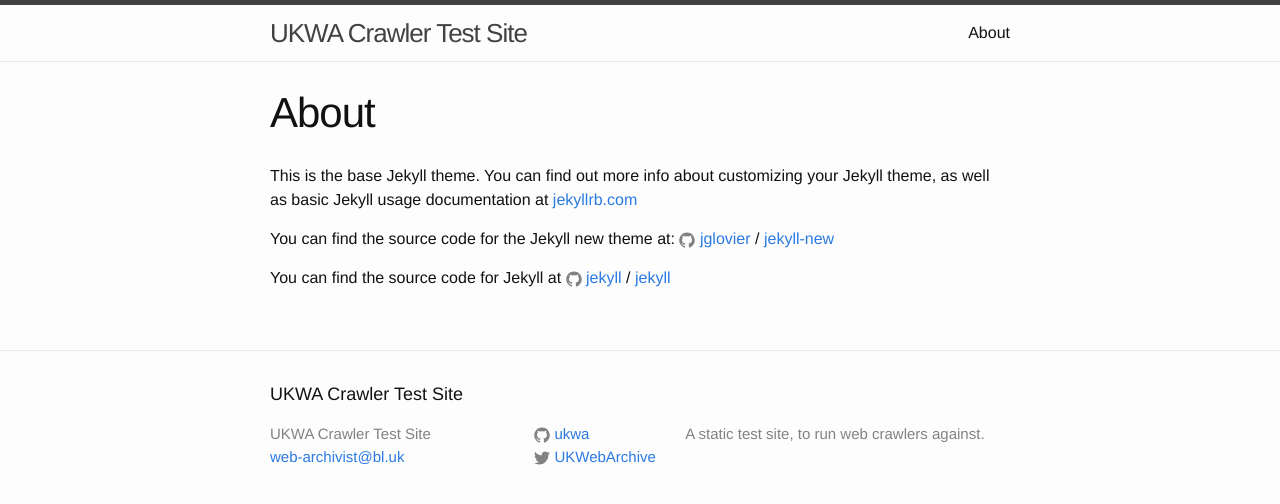
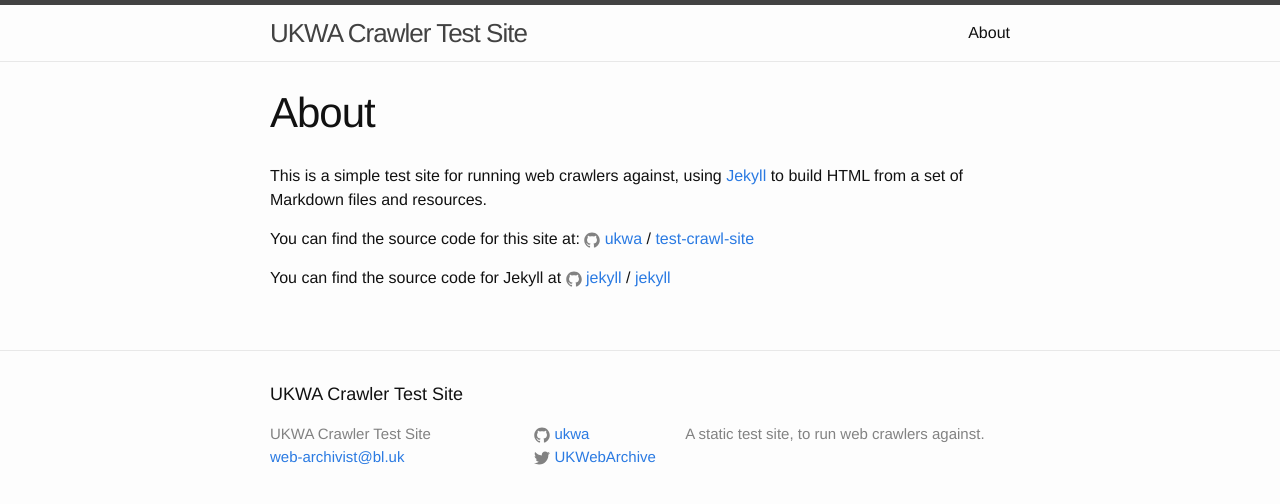
Before and after one commit to ukwa/crawl-test-site, a Jekyll site: the page built from about.md, in a window 1280 px wide. Shown: the top 504 px of the page. Built offline with Jekyll 4.4.1, drawn with Linux system fonts in a browser that asks for light colours.

Commit message:
Updated About page.

```diff
--- a/about.md
+++ b/about.md
@@ -4,11 +4,11 @@
 permalink: /about/
 ---
 
-This is the base Jekyll theme. You can find out more info about customizing your Jekyll theme, as well as basic Jekyll usage documentation at [jekyllrb.com](http://jekyllrb.com/)
+This is a simple test site for running web crawlers against, using [Jekyll](http://jekyllrb.com/) to build HTML from a set of Markdown files and resources.
 
-You can find the source code for the Jekyll new theme at:
-{% include icon-github.html username="jglovier" %} /
-[jekyll-new](https://github.com/jglovier/jekyll-new)
+You can find the source code for this site at:
+{% include icon-github.html username="ukwa" %} /
+[test-crawl-site](https://github.com/ukwa/crawl-test-site)
 
 You can find the source code for Jekyll at
 {% include icon-github.html username="jekyll" %} /
```
